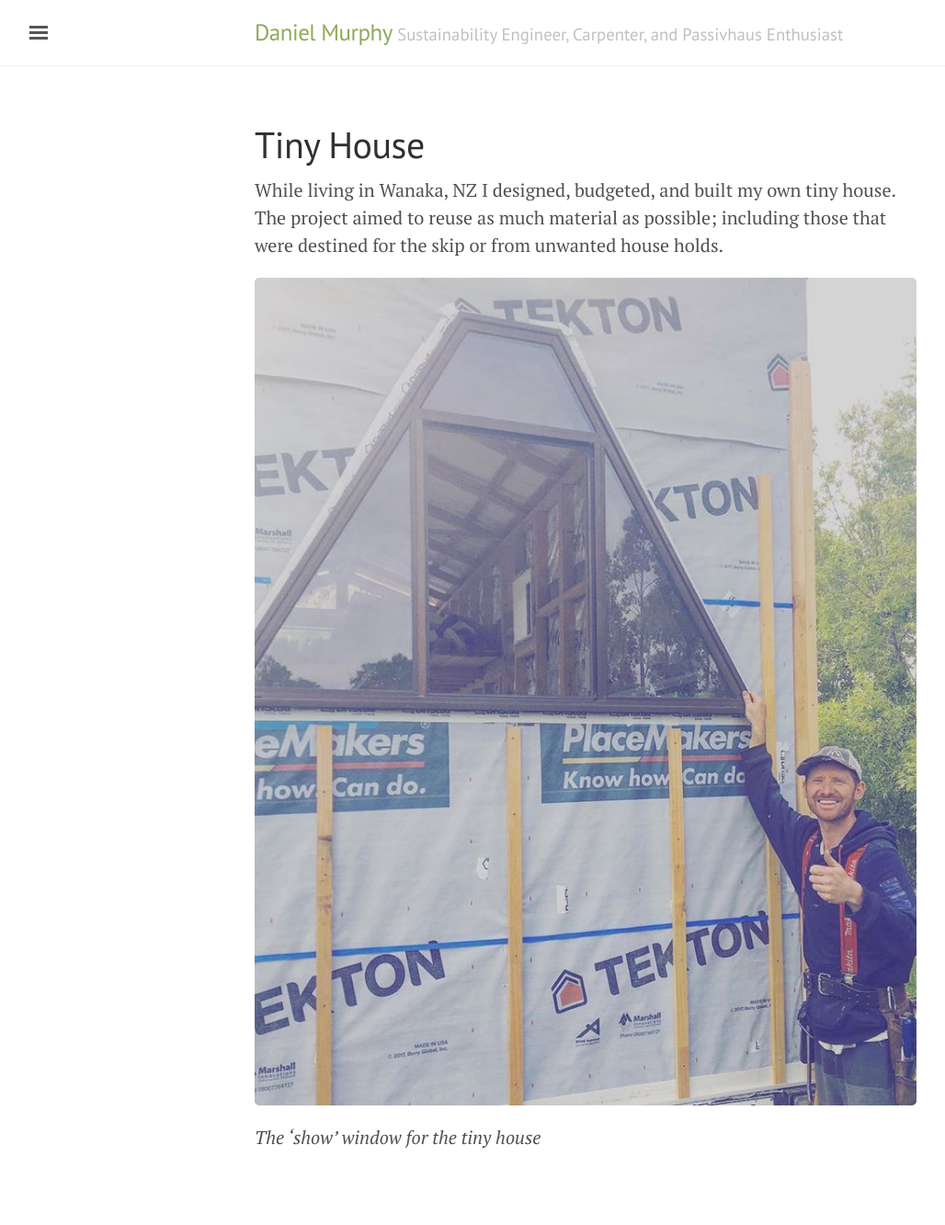
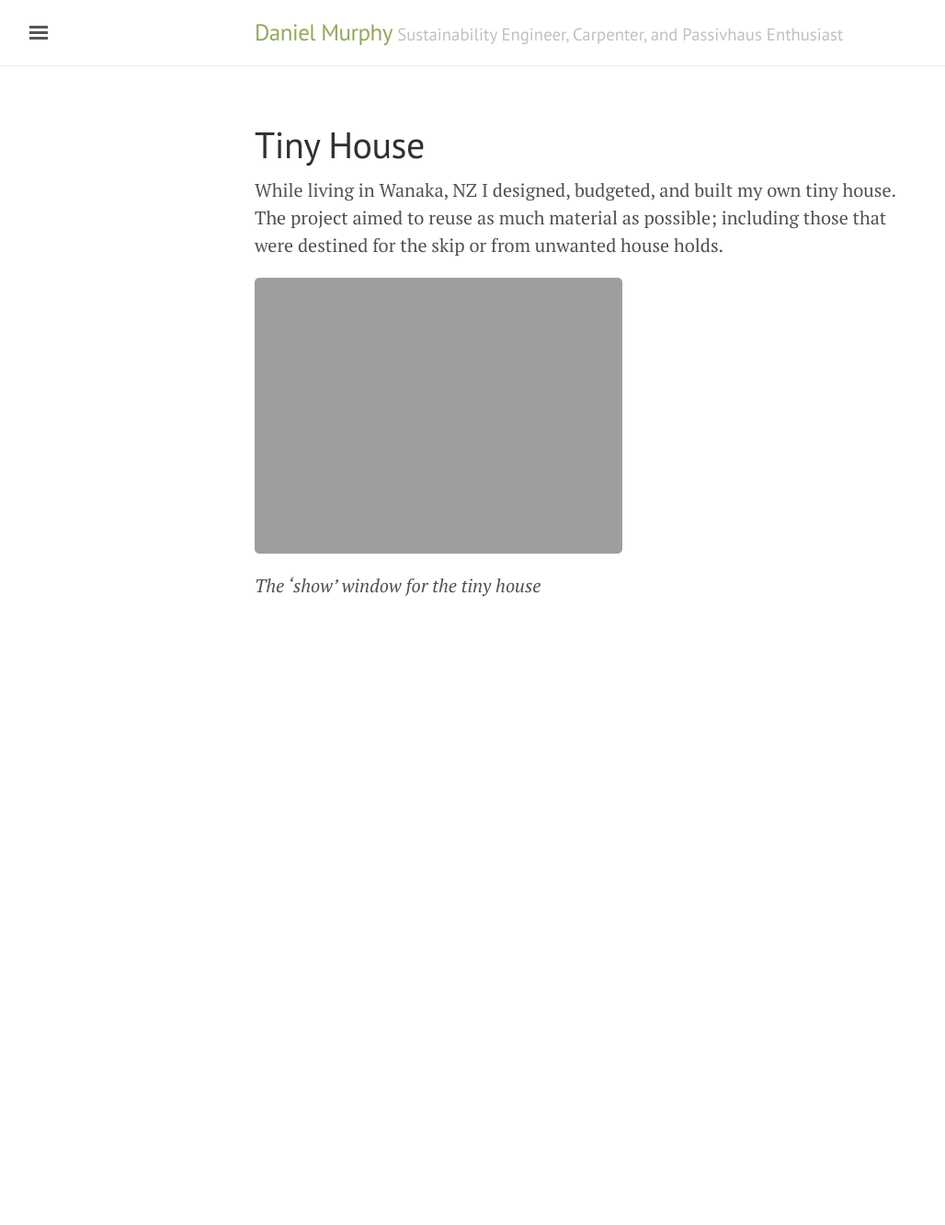
Before and after one commit to danielkmurphy/danielkmurphy.github.io, a Jekyll site: the page built from tinyhouse.md, in a window 1280 px wide. Shown: the whole page at 92% size, without its empty margins (3-1031 px from the left). Built offline with Jekyll 4.4.1, drawn with Linux system fonts in a browser that asks for light colours; after the commit the page ends 900 px from its top, so only the background shows below that.

Commit message:
Update tinyhouse.md

```diff
--- a/tinyhouse.md
+++ b/tinyhouse.md
@@ -6,5 +6,5 @@ permalink: /tinyhouse/
 
 While living in Wanaka, NZ I designed, budgeted, and built my own tiny house. The project aimed to reuse as much material as possible; including those that were destined for the skip or from unwanted house holds.
 
-![Tiny House](/files/tinyhouse.jpg)
+![Tiny House](/files/tinyhouse.jpg =250x)
 *The 'show' window for the tiny house*
```
